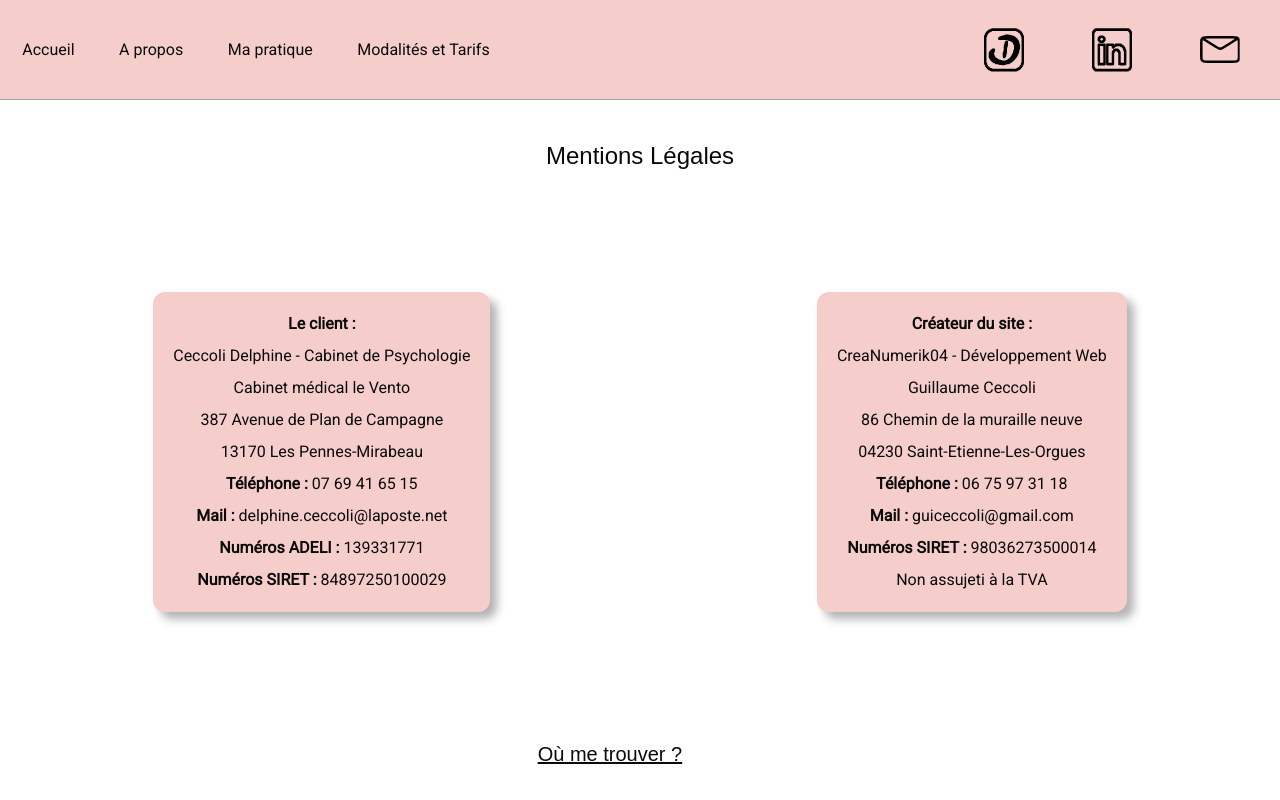
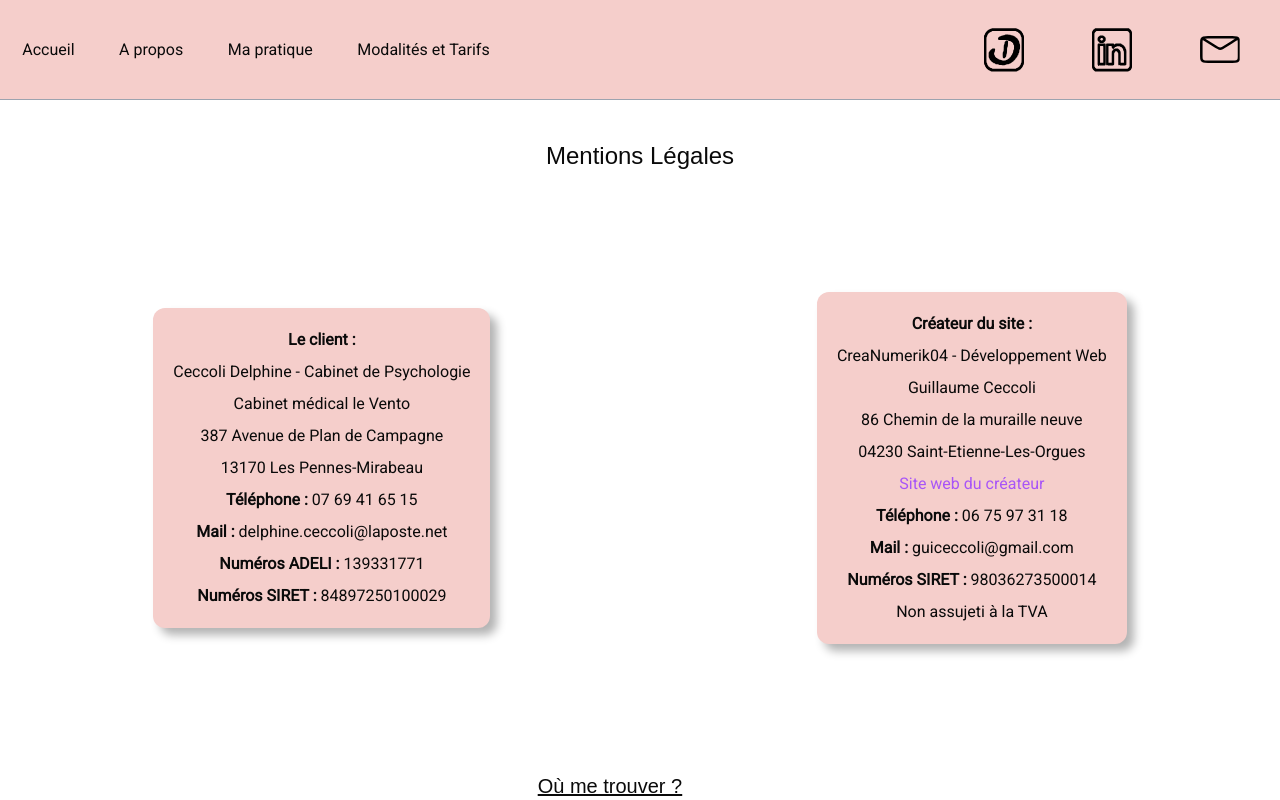
Before and after one commit to GuillaumeCeccoli/site-delphine, a Next.js app: page /Mentions in a window 1280 px wide. Shown: the top 800 px of the page. Built offline with nearby package versions, Linux system fonts and the light colour scheme; a web font is replaced by a local one.

Commit message:
Ajout du lien vers le site web de guillaume

```diff
--- a/app/Mentions/page.tsx
+++ b/app/Mentions/page.tsx
@@ -1,6 +1,7 @@
 "use client";
 import Footer from "@/components/widgets/footer";
 import Header from "@/components/widgets/header";
+import Link from "next/link";
 
 export default function Mentions() {
   return (
@@ -35,6 +36,12 @@ export default function Mentions() {
           <p>Guillaume Ceccoli</p>
           <p>86 Chemin de la muraille neuve</p>
           <p>04230 Saint-Etienne-Les-Orgues</p>
+          <Link
+            href="https://www.creanumerik04-gc.fr/"
+            className="text-purple-500"
+          >
+            Site web du créateur
+          </Link>
           <p>
             <strong>Téléphone : </strong>06 75 97 31 18
           </p>
```
